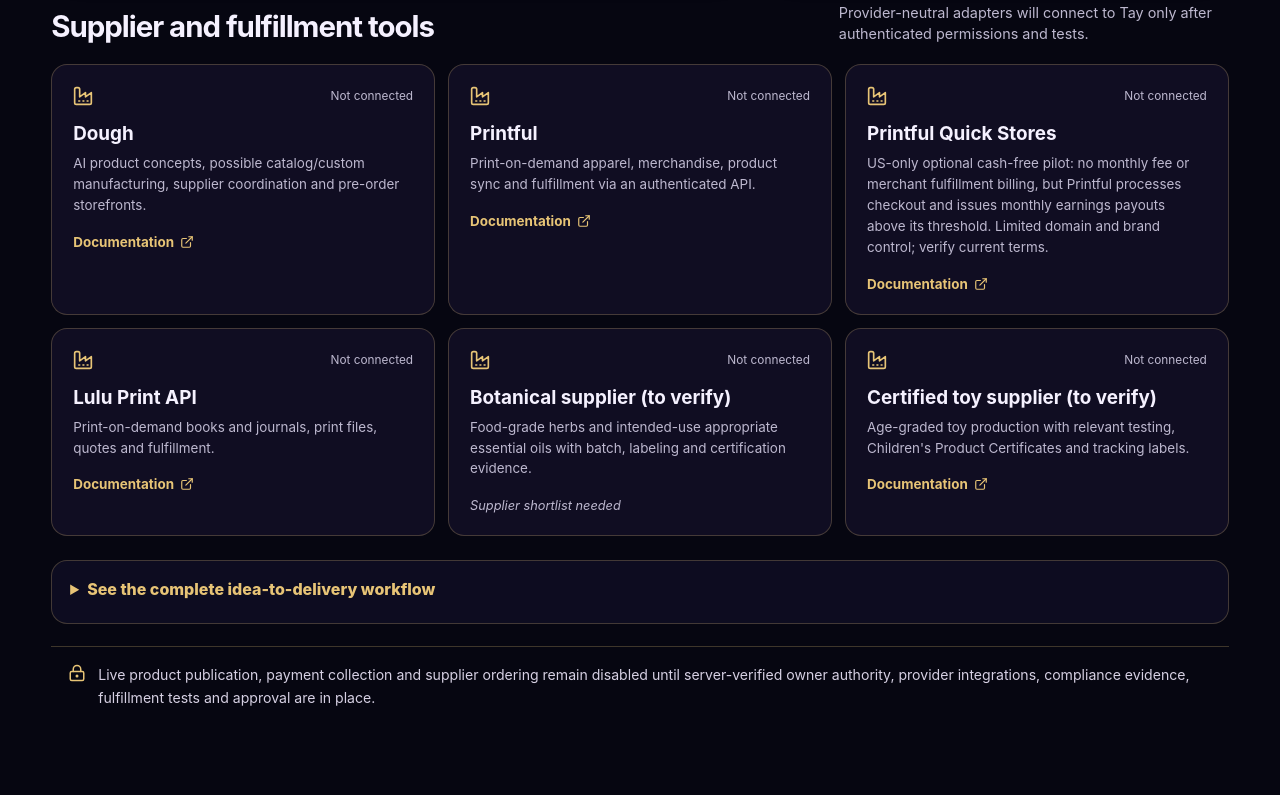
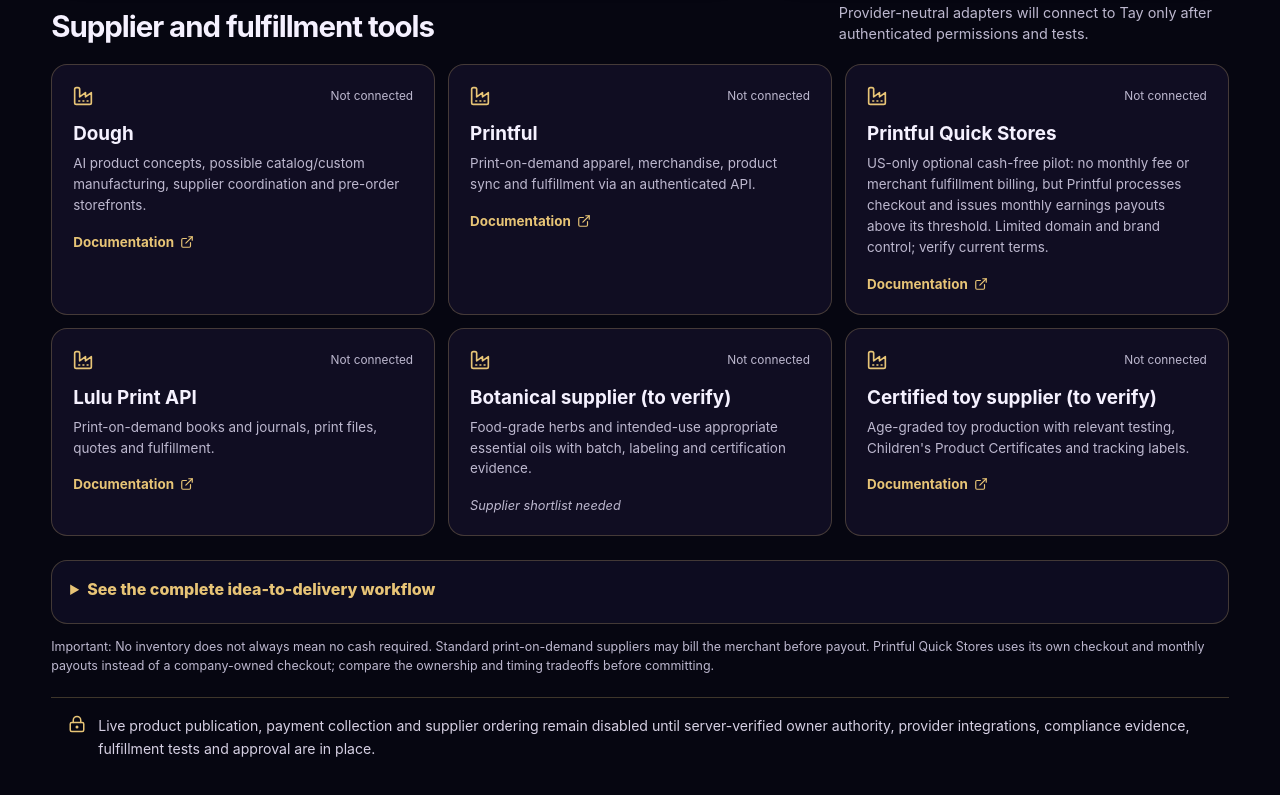
Before and after one commit to transcenlutions25/transcenlutions, a Next.js app: page /product-foundry in a window 1280 px wide. Shown: the part 2746-3541 px from the top of the page. Built offline with nearby package versions, Linux system fonts and the light colour scheme.

Commit message:
ux(foundry): disclose payout timing and supplier cash-float tradeoffs

```diff
--- a/components/product-foundry-workspace.tsx
+++ b/components/product-foundry-workspace.tsx
@@ -276,6 +276,7 @@
               ))}
             </ol>
           </details>
+          <p className="pf-footnote">Important: No inventory does not always mean no cash required. Standard print-on-demand suppliers may bill the merchant before payout. Printful Quick Stores uses its own checkout and monthly payouts instead of a company-owned checkout; compare the ownership and timing tradeoffs before committing.</p>
           <p className="pf-final-note"><LockKeyhole size={18} aria-hidden="true" /> Live product publication, payment collection and supplier ordering remain disabled until server-verified owner authority, provider integrations, compliance evidence, fulfillment tests and approval are in place.</p>
         </section>
       </main>
```
